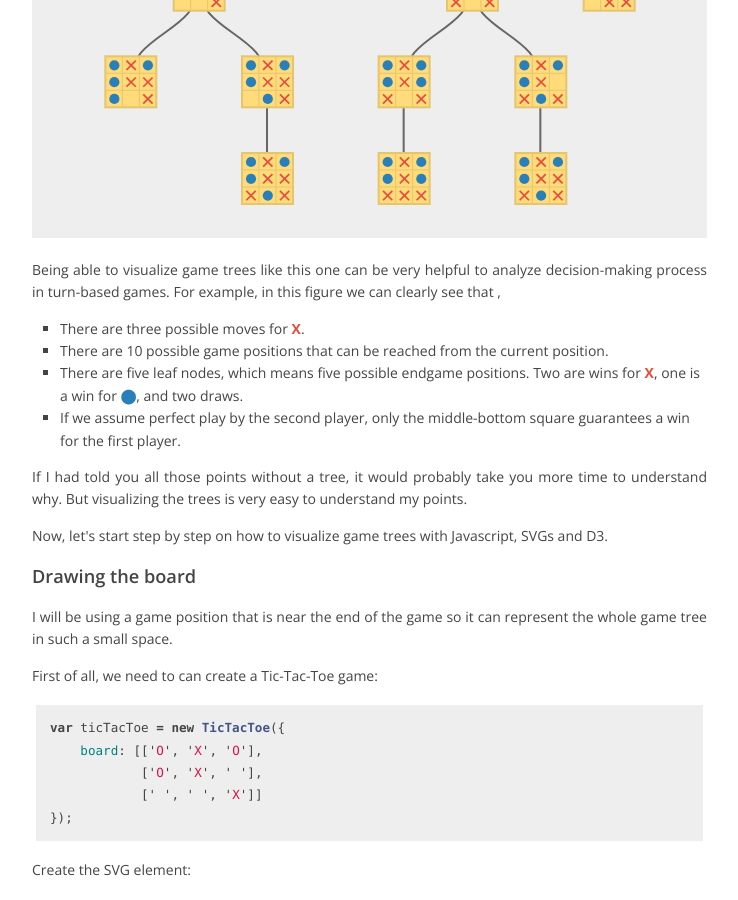
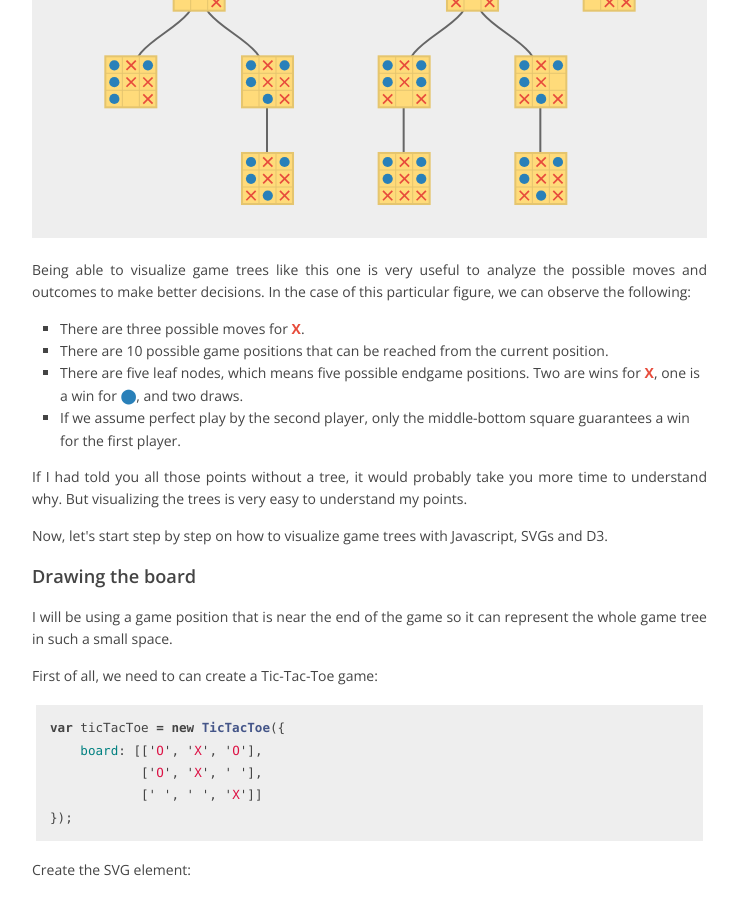
Before and after one commit to davidrobles/davidrobles.github.io, a Jekyll site: the page built from _posts/2015-01-19-visualizing-game-trees-with-d3.html, in a window 1280 px wide and 900 px high, scrolled down 656 px. Shown: the whole window, without its empty margins (128-866 px from the left). Built offline with Jekyll 4.4.1, drawn with Linux system fonts in a browser that asks for light colours; Markdown is read by kramdown in place of the engine named in the settings; comment, search, counter and statistics services are not loaded.

Commit message:
Update post

```diff
--- a/_posts/2015-01-19-visualizing-game-trees-with-d3.html
+++ b/_posts/2015-01-19-visualizing-game-trees-with-d3.html
@@ -38,8 +38,8 @@ js:         ["visualizing-game-trees-with-d3/d3.js",
 <div id="full-static-game-tree"></div>
 
 <p>
-    Being able to visualize game trees like this one can be very helpful to analyze decision-making process in turn-based
-    games. For example, in this figure we can clearly see that ,
+    Being able to visualize game trees like this one is very useful to analyze the possible moves and outcomes to make
+    better decisions. In the case of this particular figure, we can observe the following:
 </p>
 
 <ul>
```
